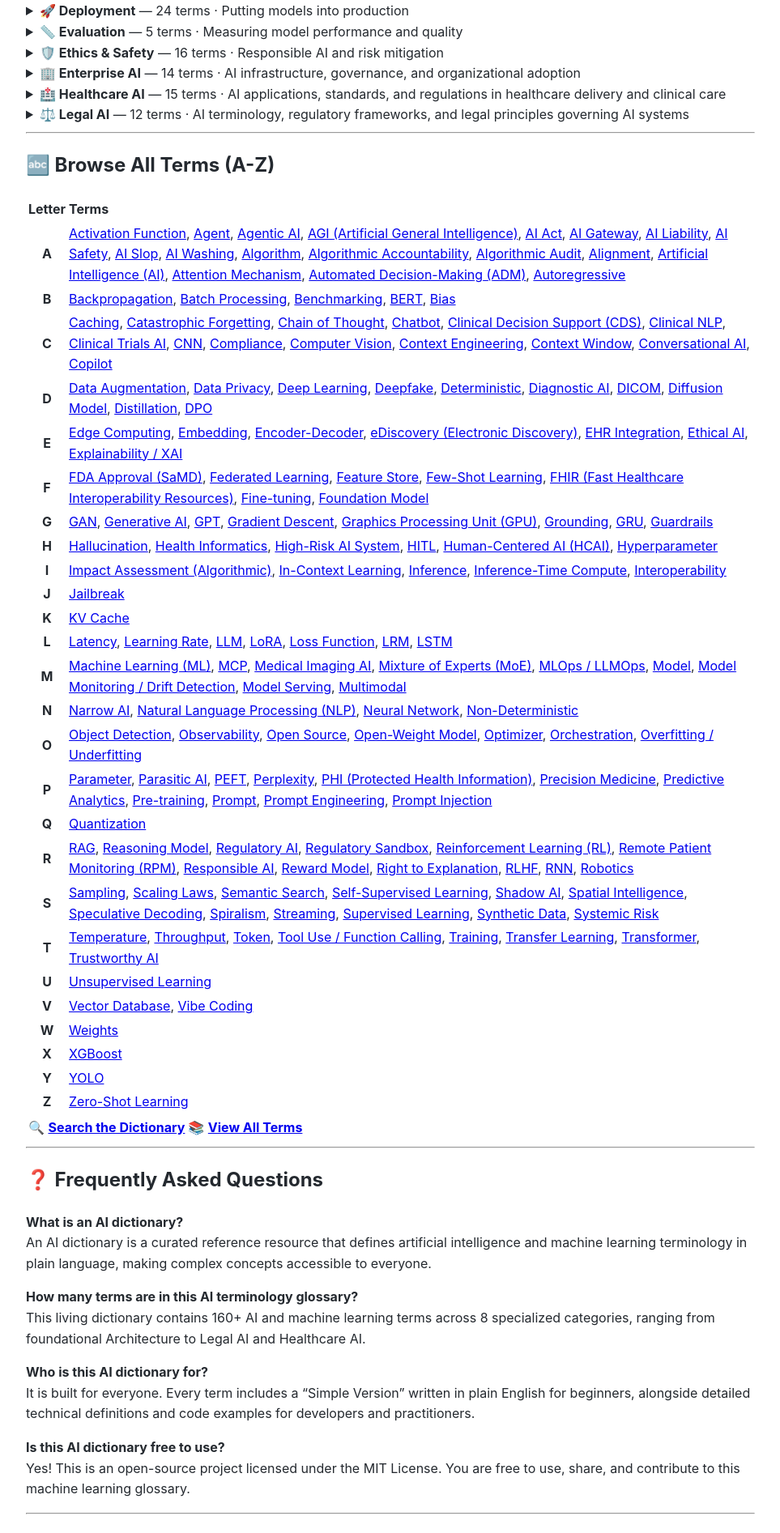
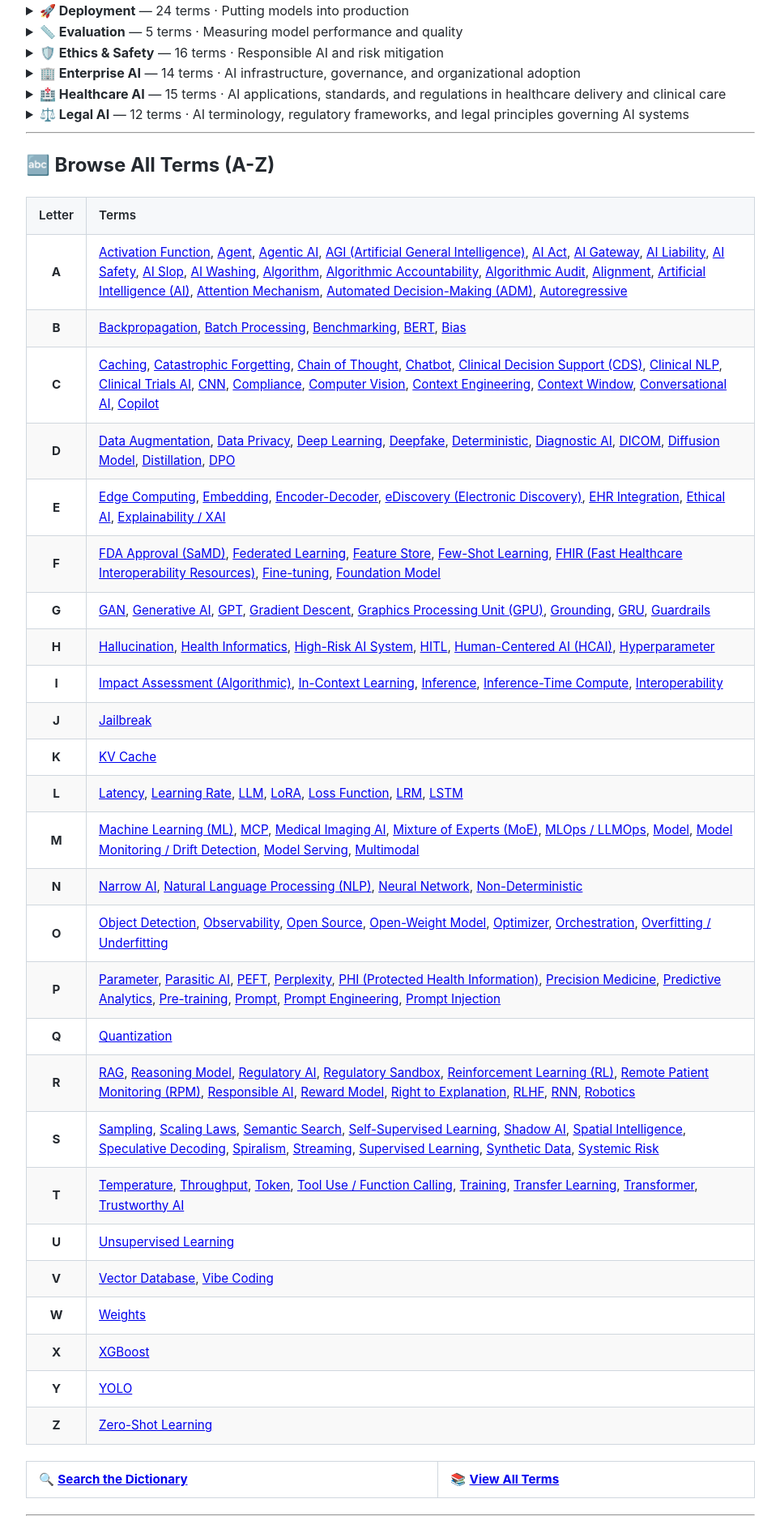
Before and after one commit to alexnubla/ai-dictionary, a Jekyll site: the page built from index.md, in a window 1280 px wide. Shown: the part 1370-3263 px from the top of the page at 81% size, without its empty margins (158-1121 px from the left). Built offline with Jekyll 4.4.1, drawn with Linux system fonts in a browser that asks for light colours.

Commit message:
Update default.html - add table style

```diff
--- a/_layouts/default.html
+++ b/_layouts/default.html
@@ -69,6 +69,26 @@
         .header-content { max-width: 900px; margin: 0 auto; padding: 0 20px; }
         .site-title { font-size: 1.5rem; font-weight: 700; color: #0969da; text-decoration: none; }
         .site-title:hover { text-decoration: underline; }
+
+        /* Table Styles */
+        table {
+            width: 100%;
+            border-collapse: collapse;
+            margin: 20px 0;
+            font-size: 0.95rem;
+        }
+        th, td {
+            border: 1px solid #d0d7de;
+            padding: 10px 15px;
+            text-align: left;
+        }
+        th {
+            background-color: #f6f8fa;
+            font-weight: 600;
+        }
+        tr:nth-child(even) {
+            background-color: #f9f9f9;
+        }
     </style>
 </head>
 <body>
```
